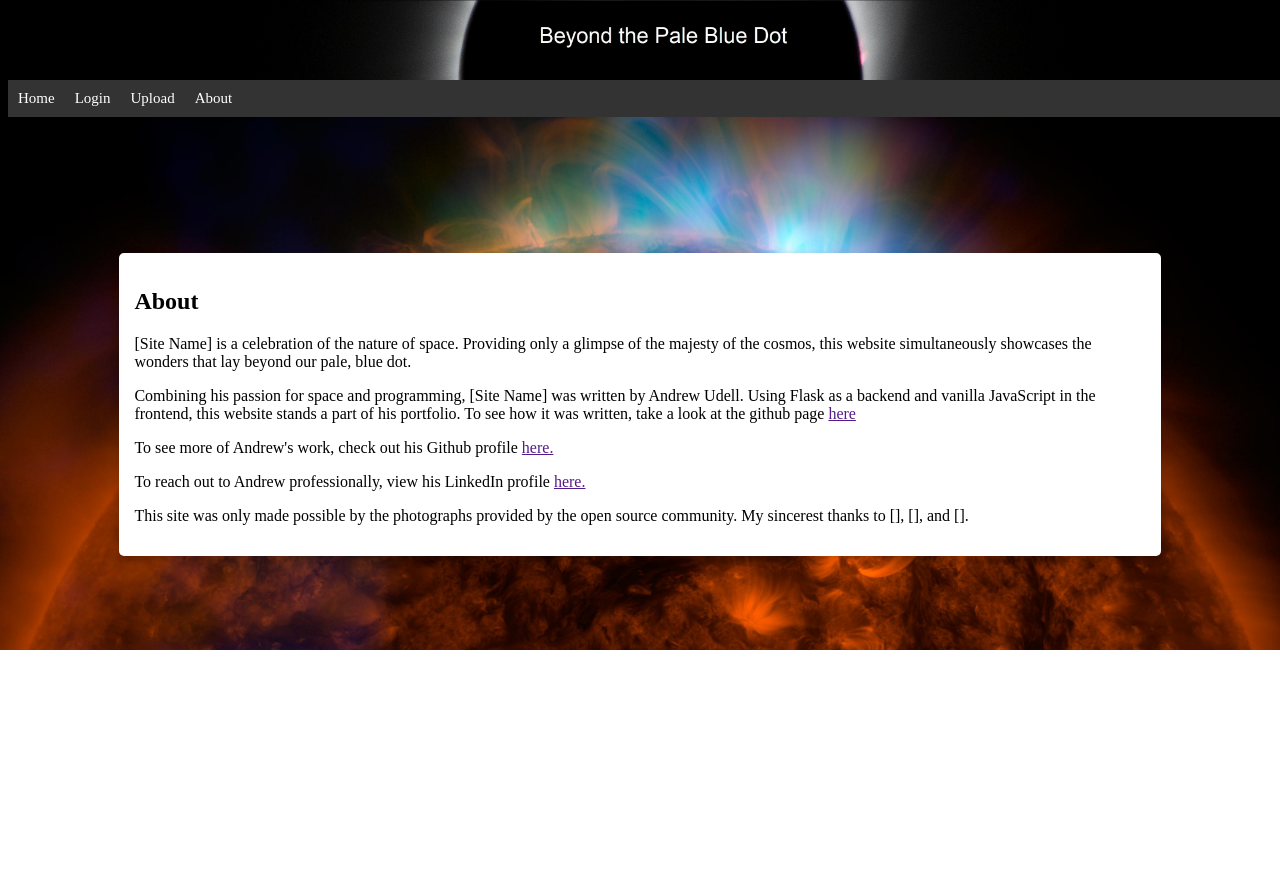
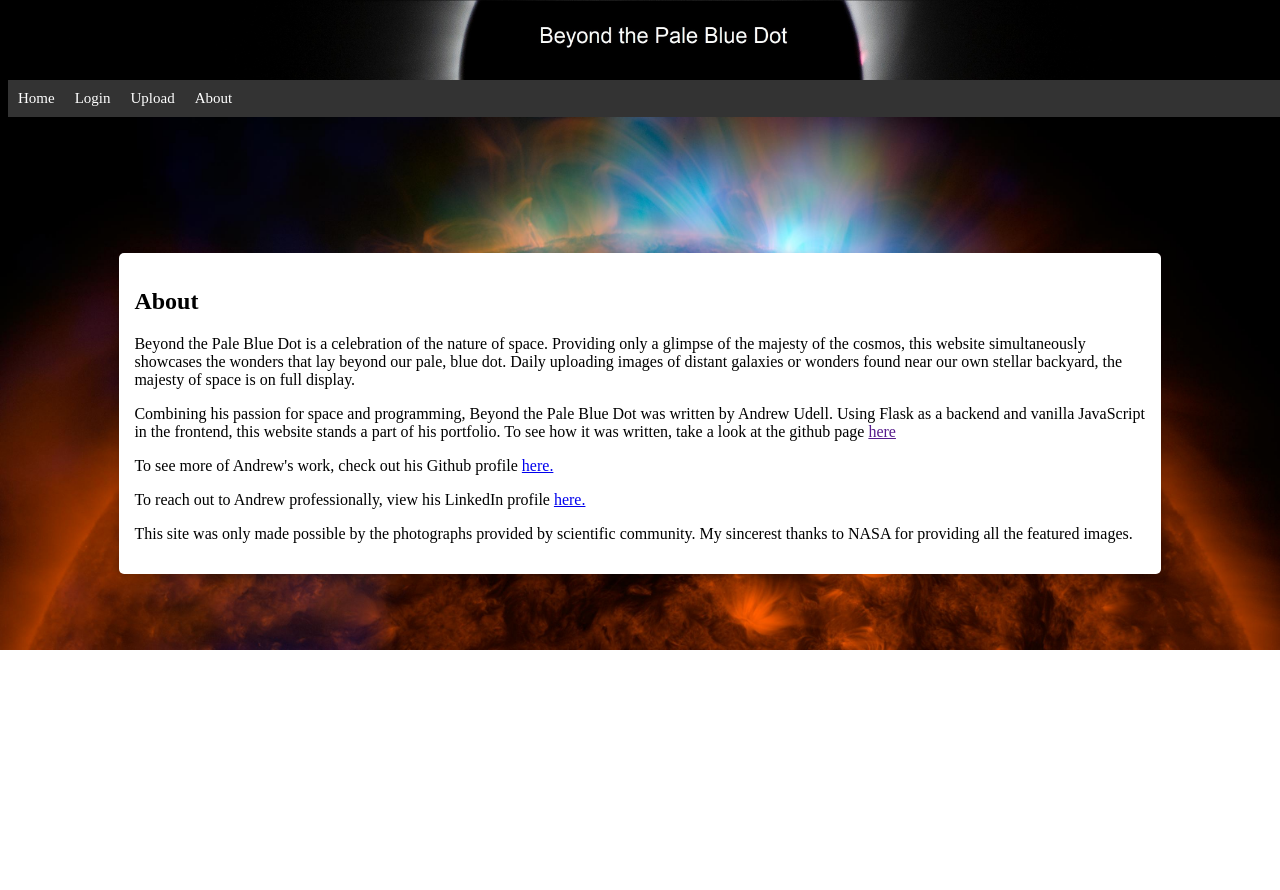
Before and after one commit to atudell/Beyond-The-Pale-Blue-Dot, a Flask app: template templates/about.html in a window 1280 px wide. Shown: the top 890 px of the page. Run offline with Flask 2, Linux system fonts and the light colour scheme; the template is opened without the code that fills it, so the values that code supplies are empty.

Commit message:
About page Created/Links to About Page Corrected

```diff
--- a/main.py
+++ b/main.py
@@ -6,6 +6,7 @@ from create_account import create_account
 from main_feed import main_feed
 from upload import upload
 from login import login
+from about import about
 
 # Initialize app and register blueprints
 app = Flask(__name__)
@@ -13,6 +14,7 @@ app.register_blueprint(create_account)
 app.register_blueprint(main_feed)
 app.register_blueprint(upload)
 app.register_blueprint(login)
+app.register_blueprint(about)
 
 # Register a secret key to the app so that it can create session data
 # Note the Github version will have an example separate from the actual live version for security purpose
--- a/templates/about.html
+++ b/templates/about.html
@@ -4,45 +4,50 @@
 	<meta charset="UTF-8">
     <meta name="viewport" content="width=device-width, initial-scale=1.0">
     <title>Upload</title>
-    <link rel="stylesheet" href="css\style.css">
+    <link rel="stylesheet" href="{{ url_for('static', filename = 'css/style.css') }}">
 </head>
 <body>
 	<div id = "divHeader">
-		<img class = "imgBanner" src="img\banner.jpg">
+		<img class = "imgBanner" src="{{ url_for('static', filename = 'img/banner.jpg') }}">
 		<div id = "divHeaderMenu">
-			<a href = "/home">Home</a>
-			<a href = "/login">Login</a>
+			<a href = "/">Home</a>
+			{% if logged_in %}
+				<a href = "/logout">Logout</a>
+			{% else %}
+				<a href = "/login">Login</a>
+			{% endif %}
 			<a href = "/upload">Upload</a>
-			<a href = "/login">About</a>
+			<a href = "/about">About</a>
 		</div>
 	</div>
 
 	<picture>
-		<source srcset = "img\m_about.jpg" media="(max-width: 700px)">
-		<source srcset="img\about.jpg">
-		<img src="img\about.jpg">
+		<source srcset = "{{ url_for('static', filename = 'img/m_about.jpg') }}" media="(max-width: 700px)">
+		<source srcset="{{ url_for('static', filename = 'img/about.jpg') }}">
+		<img src="{{ url_for('static', filename = 'img/about.jpg') }}">
 	</picture>
 
 	<div class = "divMainContent">
 		<div class = "divContentCard" id = "divAbout">
 			<h2>About</h2>
 			<p>
-				[Site Name] is a celebration of the nature of space. Providing only a glimpse of the majesty of the cosmos,
-				this website simultaneously showcases the wonders that lay beyond our pale, blue dot.
+				Beyond the Pale Blue Dot is a celebration of the nature of space. Providing only a glimpse of the majesty of the cosmos,
+				this website simultaneously showcases the wonders that lay beyond our pale, blue dot. Daily uploading images of distant
+                galaxies or wonders found near our own stellar backyard, the majesty of space is on full display.
 			</p>
 			<p>
-				Combining his passion for space and programming, [Site Name] was written by Andrew Udell. Using Flask as a backend
+				Combining his passion for space and programming, Beyond the Pale Blue Dot was written by Andrew Udell. Using Flask as a backend
 				and vanilla JavaScript in the frontend, this website stands a part of his portfolio. To see how it was written,
 				take a look at the github page <a href = "">here</a>
 			</p>
 			<p>
-				To see more of Andrew's work, check out his Github profile <a href = "">here.</a>
+				To see more of Andrew's work, check out his Github profile <a href = "https://github.com/atudell">here.</a>
 			</p>
 			<p>
-				To reach out to Andrew professionally, view his LinkedIn profile <a href = "">here.</a>
+				To reach out to Andrew professionally, view his LinkedIn profile <a href = "https://www.linkedin.com/in/andrew-udell-108802140/">here.</a>
 			</p>
 			<p>
-				This site was only made possible by the photographs provided by the open source community. My sincerest thanks to [], [], and [].
+				This site was only made possible by the photographs provided by scientific community. My sincerest thanks to NASA for providing all the featured images.
 			</p>
 		</div>
 	</div>
--- a/templates/index.html
+++ b/templates/index.html
@@ -17,7 +17,7 @@
 				<a href = "/login">Login</a>
 			{% endif %}
 			<a href = "/upload">Upload</a>
-			<a href = "/login">About</a>
+			<a href = "/about">About</a>
 		</div>
 	</div>
 
--- a/templates/upload.html
+++ b/templates/upload.html
@@ -11,14 +11,14 @@
 	<div id = "divHeader">
 		<img class = "imgBanner" src="{{ url_for('static', filename = 'img/banner.jpg') }}">
 		<div id = "divHeaderMenu">
-			<a href = "/home">Home</a>
+			<a href = "/">Home</a>
 			{% if logged_in %}
 				<a href = "/logout">Logout</a>
 			{% else %}
 				<a href = "/login">Login</a>
 			{% endif %}
 			<a href = "/upload">Upload</a>
-			<a href = "/login">About</a>
+			<a href = "/about">About</a>
 		</div>
 	</div>
 
```
Also changed, not shown: about.py (added, +24 -0 lines).
